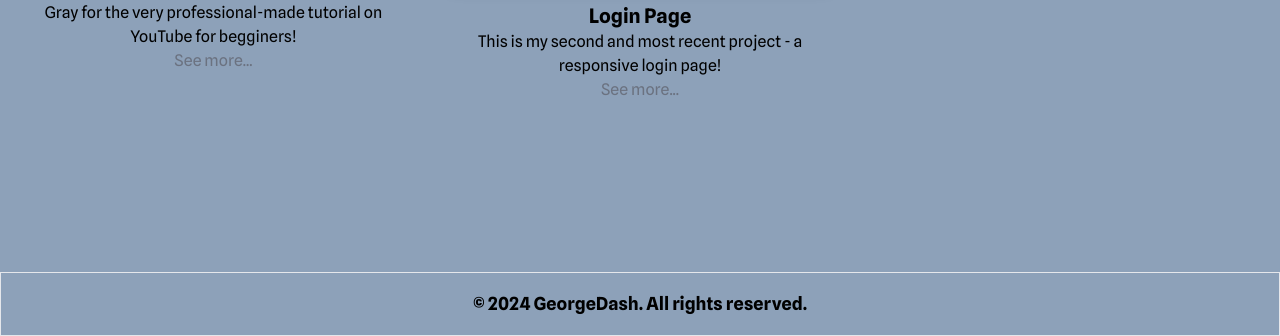
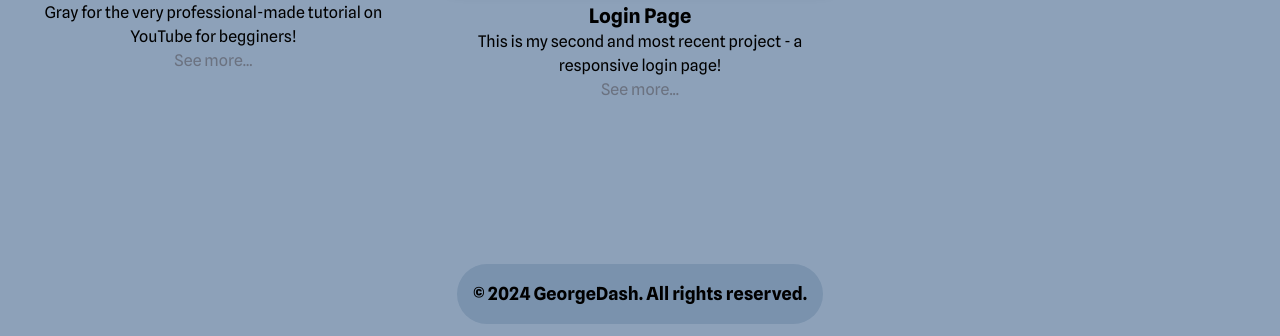
Before and after one commit to GeorgeDash/personal-portfolio, a website: page index.html in a window 1280 px wide. Shown: the part 2368-2704 px from the top of the page. Drawn offline with nearby package versions, Linux system fonts and the light colour scheme.

Commit message:
Made some design changes to the footer

```diff
--- a/index.html
+++ b/index.html
@@ -147,8 +147,8 @@
                 </div>
             </section>
         </main>
-        <footer class="w-screen h-16 border flex items-center justify-center">
-            <p class="sm:text-sm md:text-lg"><b>© 2024 GeorgeDash. All rights reserved.</b></p>
+        <footer class="w-screen h-16 flex items-center justify-center">
+            <p class="w-fit p-4 rounded-full bg-dark-cadet-gray sm:text-sm md:text-lg mb-5"><b>© 2024 GeorgeDash. All rights reserved.</b></p>
         </footer>
 
         <!-- AOS Library -->
```
Also changed, not shown: build/css/style.css.
